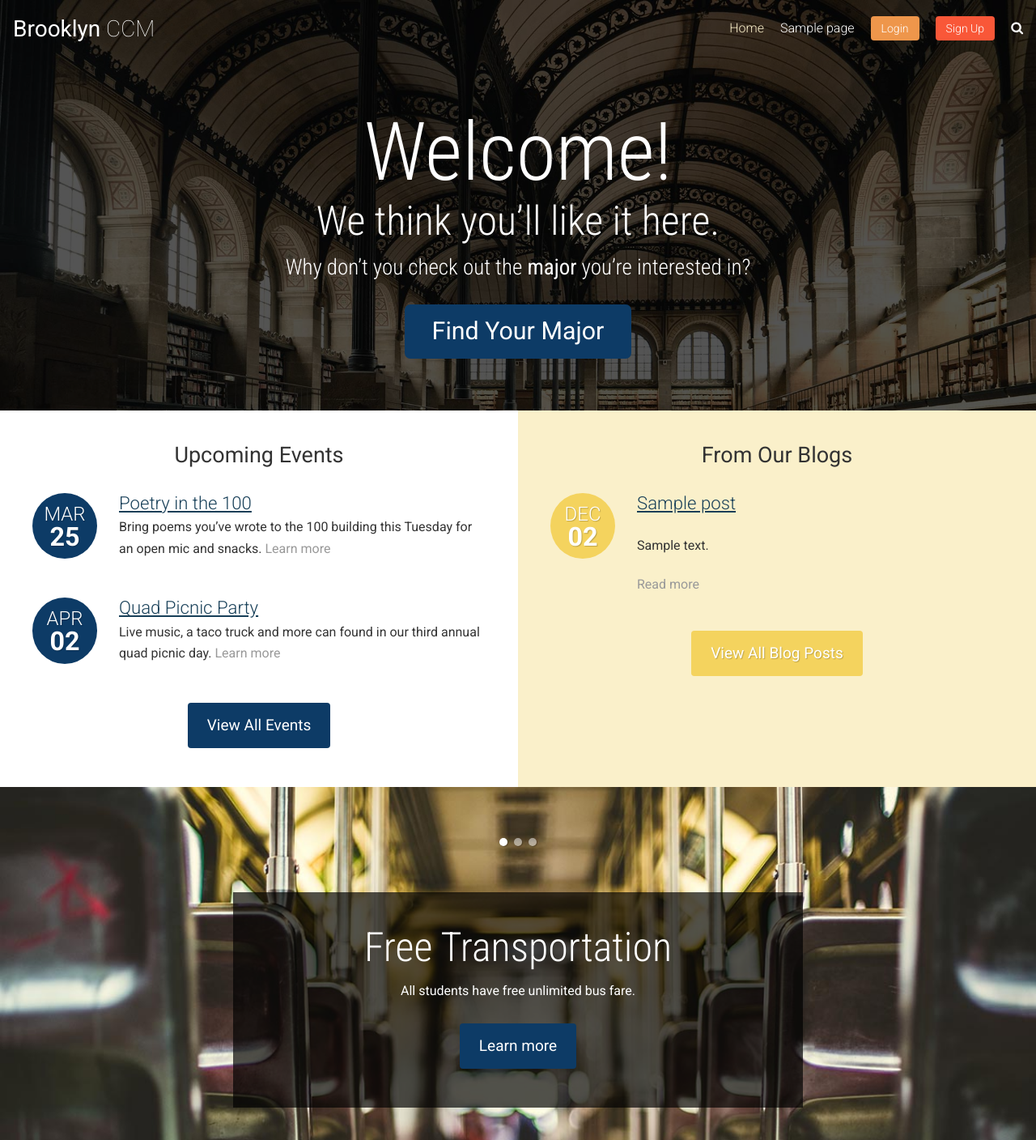
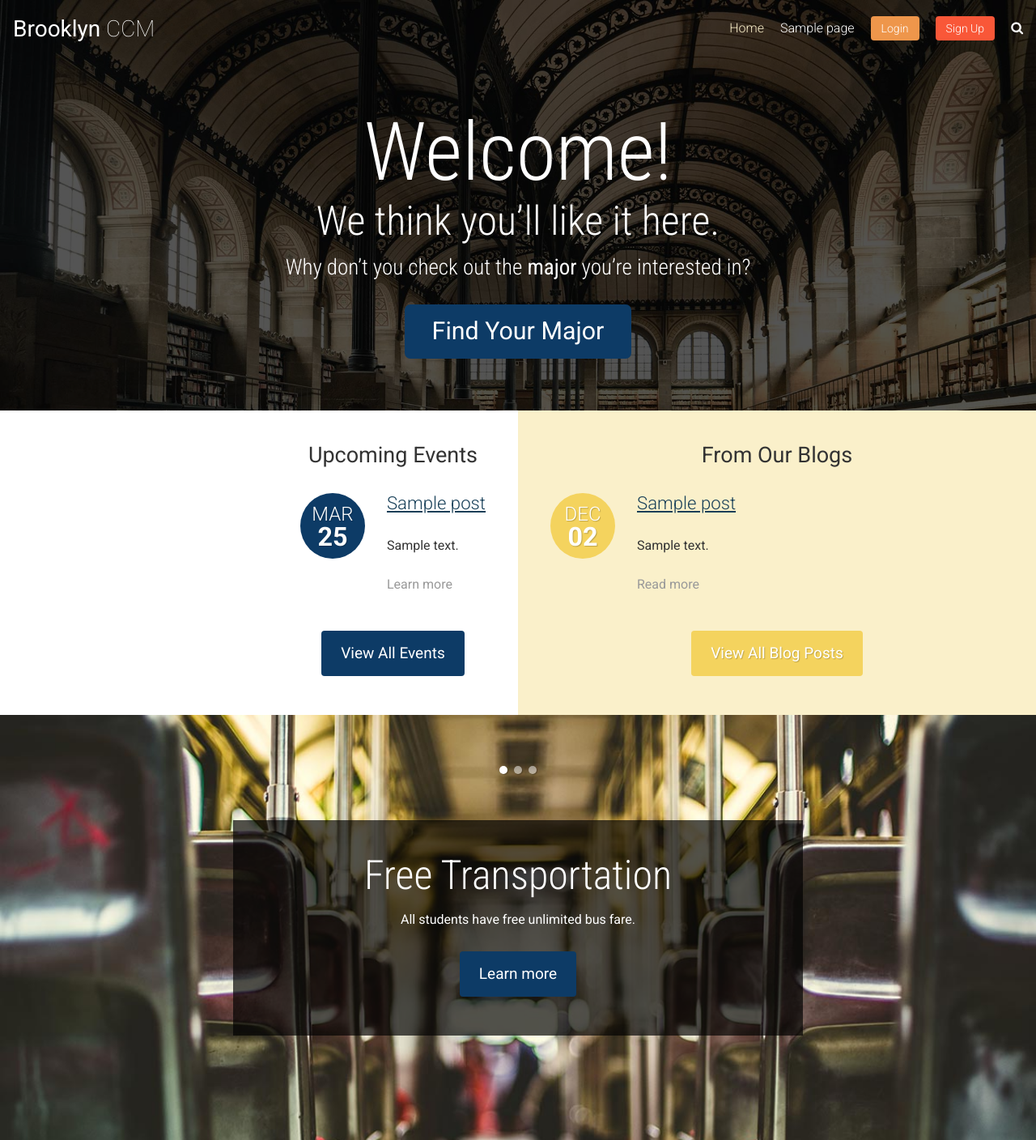
Before and after one commit to DIWithers/UniversityCMS, a WordPress theme: template themes/university-theme/front-page.php in a window 1280 px wide. Shown: the top 1408 px of the page at 81% size. Run offline with PHP 8.4 and a stand-in for WordPress, Linux system fonts and the light colour scheme; the site name, menu and one post (Sample post) are stand-ins, and other content is empty.

Commit message:
dynamically display a sample of events on the home page; remember to hit save on permalinks in settings to update

```diff
--- a/themes/university-theme/front-page.php
+++ b/themes/university-theme/front-page.php
@@ -15,30 +15,28 @@
     <div class="full-width-split__one">
       <div class="full-width-split__inner">
         <h2 class="headline headline--small-plus t-center">Upcoming Events</h2>
-
+        <?php
+          $homepageEvents = new WP_Query(array(
+            'posts_per_page' => 2,
+            'post_type' => 'event'
+          ));
+          while($homepageEvents->have_posts()) {
+            $homepageEvents->the_post();
+        ?>
             <div class="event-summary">
               <a class="event-summary__date t-center" href="#">
                 <span class="event-summary__month">Mar</span>
                 <span class="event-summary__day">25</span>
               </a>
               <div class="event-summary__content">
-            <h5 class="event-summary__title headline headline--tiny"><a href="#">Poetry in the 100</a></h5>
-            <p>Bring poems you&rsquo;ve wrote to the 100 building this Tuesday for an open mic and snacks. <a href="#" class="nu gray">Learn more</a></p>
+                <h5 class="event-summary__title headline headline--tiny"><a href="<?php the_permalink(); ?>"><?php the_title() ?></a></h5>
+                <p><?php echo wp_trim_words(get_the_content(), 18); ?> <a href="<?php the_permalink(); ?>" class="nu gray">Learn more</a></p>
               </div>
             </div>
-        <div class="event-summary">
-          <a class="event-summary__date t-center" href="#">
-            <span class="event-summary__month">Apr</span>
-            <span class="event-summary__day">02</span>
-          </a>
-          <div class="event-summary__content">
-            <h5 class="event-summary__title headline headline--tiny"><a href="#">Quad Picnic Party</a></h5>
-            <p>Live music, a taco truck and more can found in our third annual quad picnic day. <a href="#" class="nu gray">Learn more</a></p>
-          </div>
-        </div>
-
+        <?php
+          }
+        ?>
         <p class="t-center no-margin"><a href="#" class="btn btn--blue">View All Events</a></p>
-
       </div>
     </div>
     <div class="full-width-split__two">
```
Lines whose indentation alone changed are shown as unchanged.
